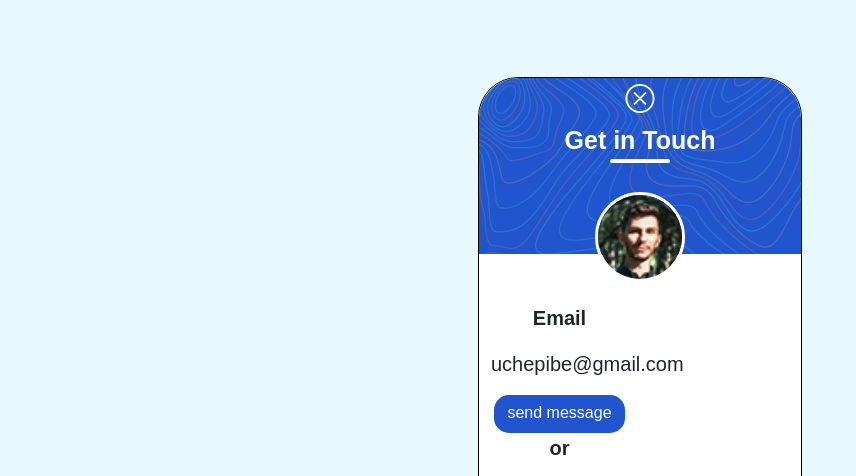
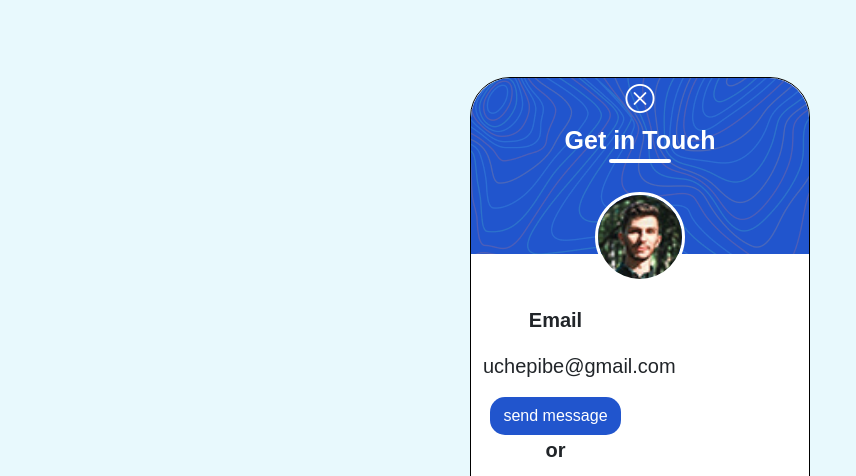
Before and after one commit to Sire6715/portfolio, a plain HTML site: page index.html in a window 1280 px wide. Shown: the part 64-540 px from the top of the page, without its empty margins (0-856 px from the left). Drawn offline with nearby package versions, Linux system fonts and the light colour scheme.

Commit message:
Add files via upload

```diff
--- a/contact.css
+++ b/contact.css
@@ -24,10 +24,10 @@ h1   {
 
 .wrapper   {
     background-color: white;
-    width: 324px !important;
+    width: 340px !important;
     max-width: 90%;
     padding: 0px 12px !important;
-    height: 466px;
+    height: 491px;
     min-height: 100%;
     border: solid 1px rgb(0, 0, 0);
     border-radius: 40px;
```
